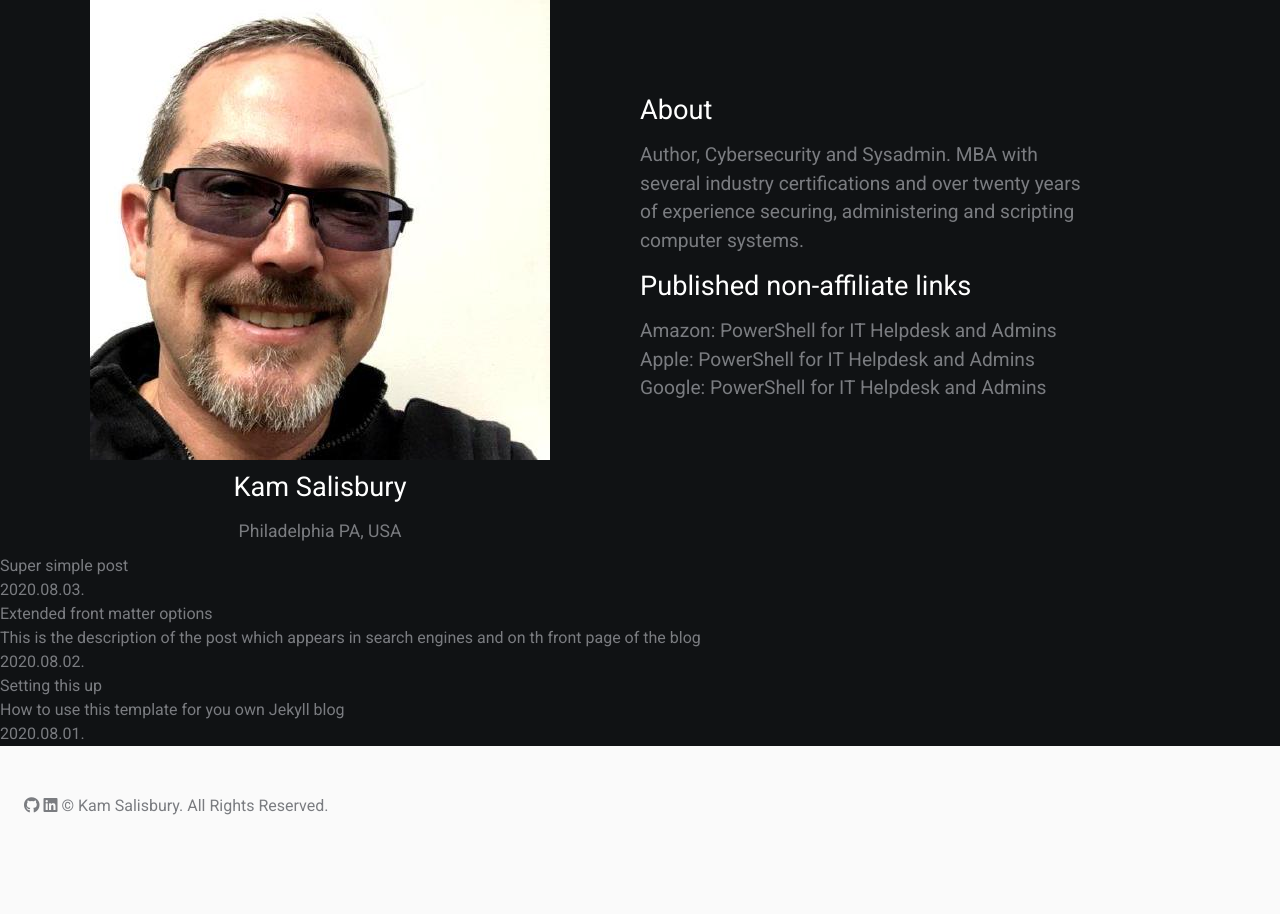
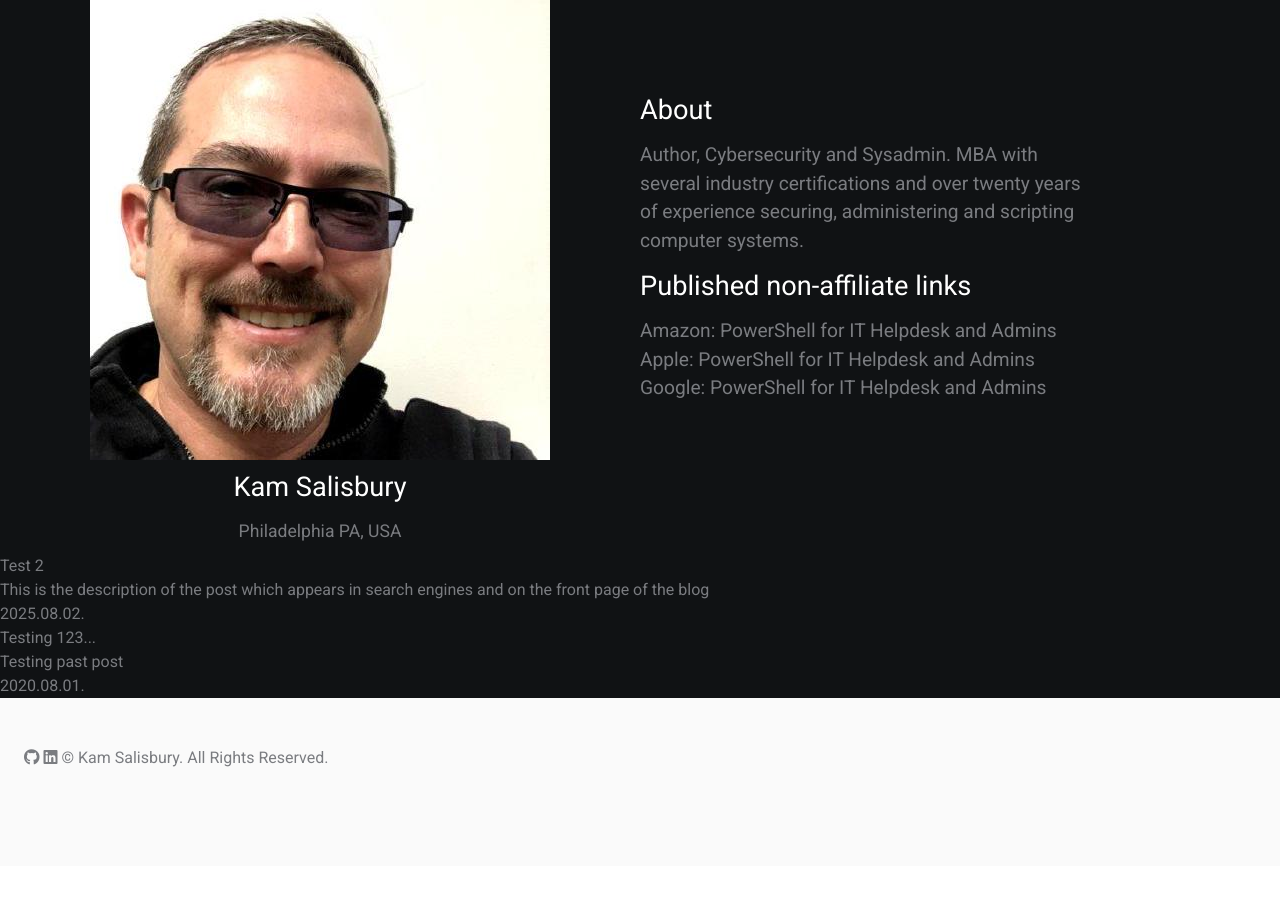
Before and after one commit to kamsalisbury/kamsalisbury.github.io, a Jekyll site: the page built from index.html, in a window 1280 px wide. Built offline with Jekyll 4.4.1, drawn with Linux system fonts in a browser that asks for light colours; nearby versions of some CDN libraries; the list of posts is cut into pages by our own code.

Commit message:
Test posts

```diff
--- a/_posts/2020-08-01-setup.md
+++ b/_posts/2020-08-01-Test1.md
@@ -1,6 +1,6 @@
 ---
-title: Setting this up
-description: How to use this template for you own Jekyll blog
+title: Testing 123...
+description: Testing past post
 ---
 
 It is the aim of this template to be super simple to set up. You need to do the following:
--- a/_posts/2020-08-02-extended-front-matter.md
+++ b/_posts/2025-08-02-Test2.md
@@ -1,8 +1,8 @@
 ---
 layout: post
 lang: en
-title: Extended front matter options
-description: This is the description of the post which appears in search engines and on th front page of the blog
+title: Test 2
+description: This is the description of the post which appears in search engines and on the front page of the blog
 categories: Unrelated
 image: image-link #this appears on share cards in social media
 ---
```
Also changed, not shown: _posts/2020-08-03-simple-post.md (deleted, +0 -7 lines).
